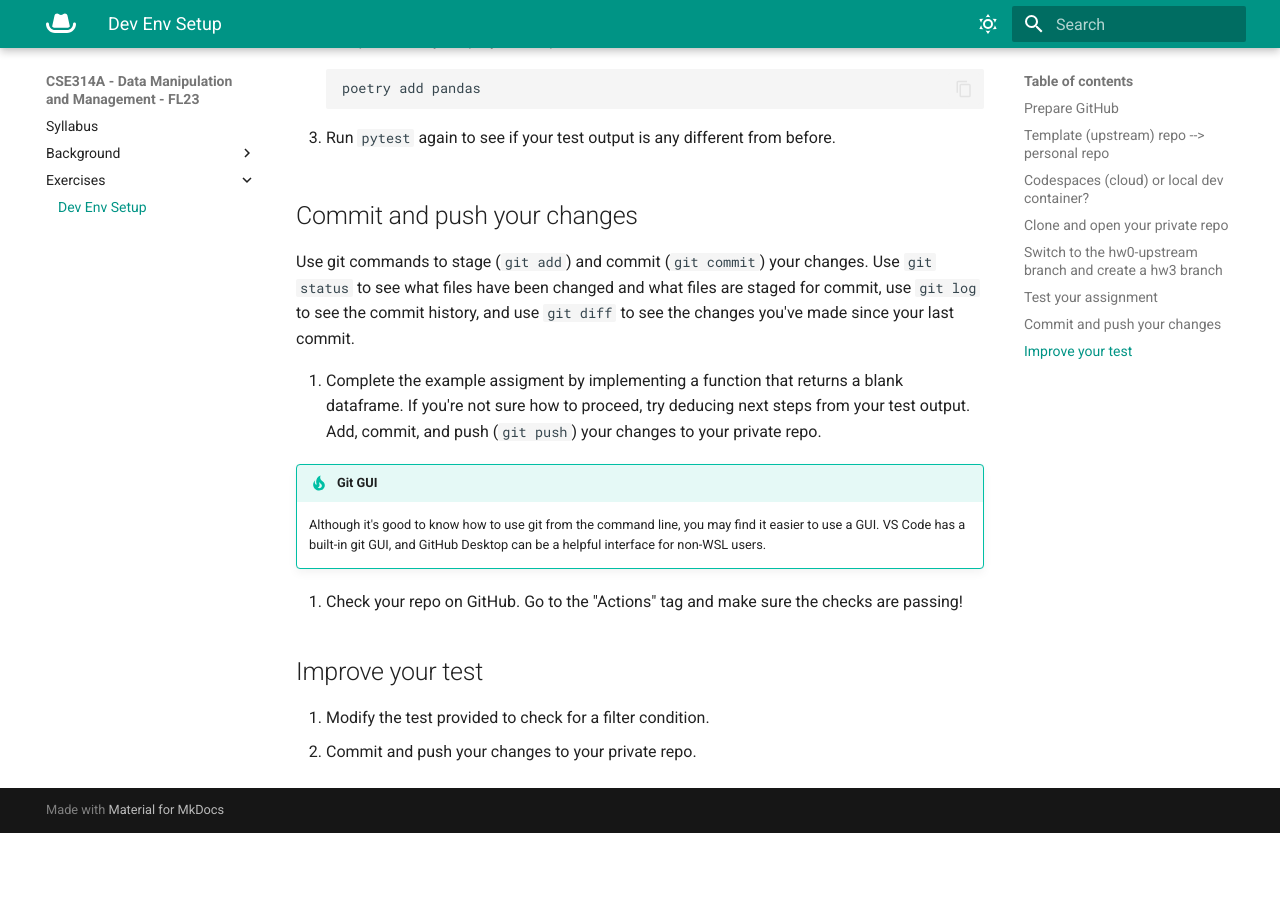
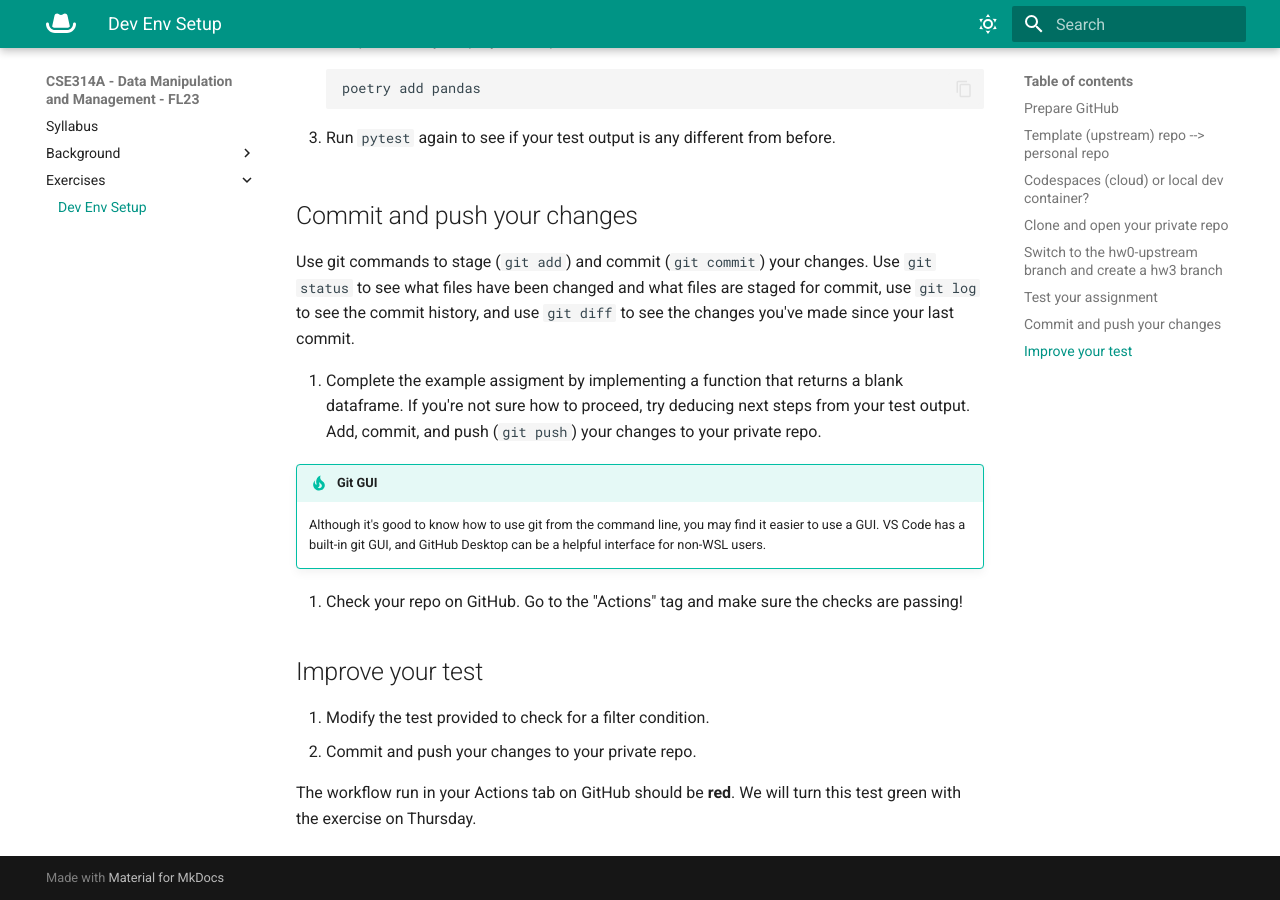
Before and after one commit to wustl-data/rooster-cogburn, an MkDocs documentation site: the page built from docs/exercises/env-setup.md, in a window 1280 px wide and 900 px high, scrolled down 3150 px. Built offline with MkDocs 1.6.1 and Material for MkDocs 9.7.7, drawn with Linux system fonts in a browser that asks for light colours; before the commit the page ends 3983 px from its top, so only the background shows below that.

Commit message:
clarify test should be red after exercise

```diff
--- a/docs/exercises/env-setup.md
+++ b/docs/exercises/env-setup.md
@@ -144,3 +144,5 @@ Use git commands to stage (`git add`) and commit (`git commit`) your changes. Us
 
 1. Modify the test provided to check for a filter condition.
 2. Commit and push your changes to your private repo.
+
+The workflow run in your Actions tab on GitHub should be **red**. We will turn this test green with the exercise on Thursday.
```
